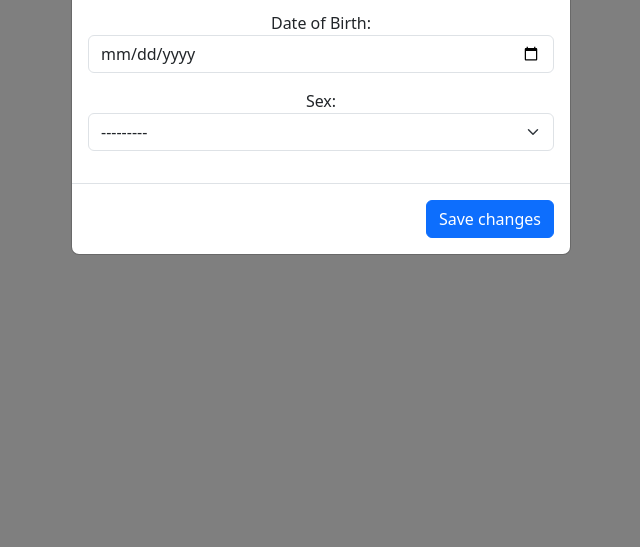
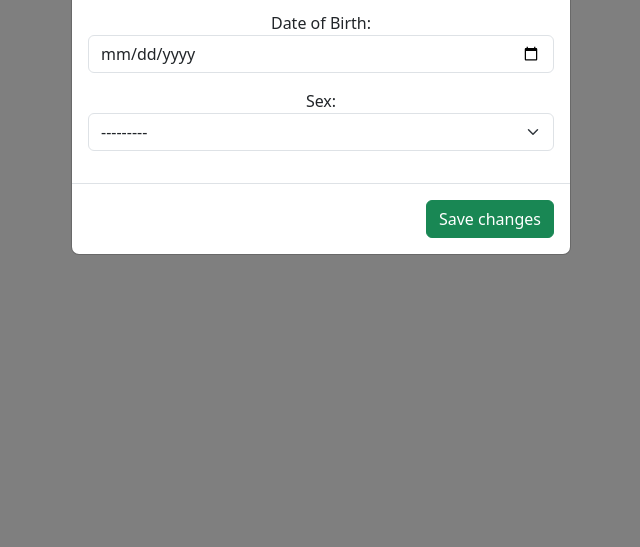
Before and after one commit to qubitscapstone/Qubits-Capstone-Project, a Django app: page /patient_intake in a window 1280 px wide, after a click on "Add Patient". Shown: the part 253-800 px from the top of the page, without its empty margins (319-959 px from the left). Run offline with Django 5.2, Linux system fonts and the light colour scheme; the visitor is signed in with stand-in values (Sample User, id 1); data that the repository does not hold is empty.

Commit message:
updating buttons

```diff
--- a/qubits_capstone/website/templates/nurse_workload.html
+++ b/qubits_capstone/website/templates/nurse_workload.html
@@ -119,7 +119,7 @@
 
                                     <div class="modal-footer">
                                         <button type="submit" name="add_patient_submit"
-                                            class="btn btn-primary">Save</button>
+                                            class="btn btn-success">Save</button>
                                     </div>
                                 </form>
                             </div>
--- a/qubits_capstone/website/templates/patient_intake.html
+++ b/qubits_capstone/website/templates/patient_intake.html
@@ -26,7 +26,7 @@
                         {{ patient_form.as_p }}
                     </div>
                     <div class="modal-footer">
-                        <button type="submit" name="patient_submit" class="btn btn-primary">Save changes</button>
+                        <button type="submit" name="patient_submit" class="btn btn-success">Save changes</button>
                     </div>
                 </form>
             </div>
@@ -47,7 +47,7 @@
                         {{ high_risk_form.as_p }}
                     </div>
                     <div class="modal-footer">
-                        <button type="submit" name="high_risk_submit" class="btn btn-primary">Save changes</button>
+                        <button type="submit" name="high_risk_submit" class="btn btn-success">Save changes</button>
                     </div>
                 </form>
             </div>
@@ -80,8 +80,7 @@
                     </div>
 
                     <div class="modal-footer">
-                        <button type="button" class="btn btn-secondary" data-bs-dismiss="modal">Close</button>
-                        <button type="submit" name="vitals_submit" class="btn btn-primary">Save changes</button>
+                        <button type="submit" name="vitals_submit" class="btn btn-success">Save changes</button>
                     </div>
                 </form>
             </div>
@@ -170,8 +169,7 @@
                     </div>
 
                     <div class="modal-footer">
-                        <button type="button" class="btn btn-secondary" data-bs-dismiss="modal">Close</button>
-                        <button type="submit" name="patient_left_submit" class="btn btn-primary">Save
+                        <button type="submit" name="patient_left_submit" class="btn btn-danger">Save
                             changes</button>
                     </div>
                 </form>
```
